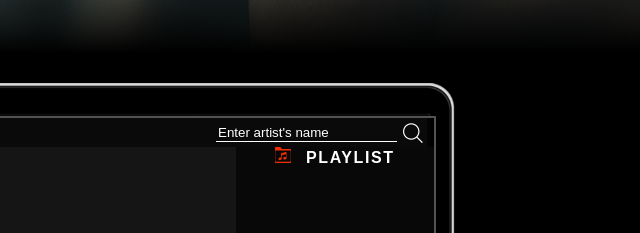
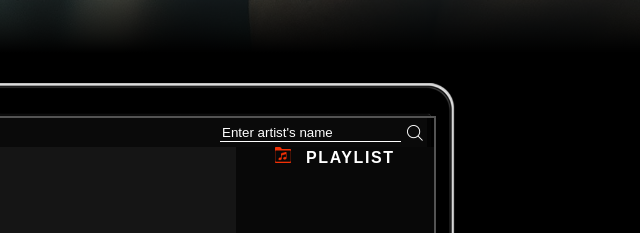
Before and after one commit to frontenddevproject/Exam_JS, a plain HTML site: page index.html in a window 1280 px wide. Shown: the part 807-1040 px from the top of the page, 379-1019 px from the left. Drawn offline with Linux system fonts and the light colour scheme; files whose address does not match are found by name.

Commit message:
added changes to the search button

```diff
--- a/css/audioplayer_styles.css
+++ b/css/audioplayer_styles.css
@@ -55,8 +55,9 @@
    justify-content: center;
    align-items: center;
    color:#fff;
-   font-size: 20px;
+   font-size: 16px;
    font-weight: 700;
+   cursor: pointer;
 }
 .audioplayer__top-panel-search-btn:active {
    transform: scale(0.95);
```
